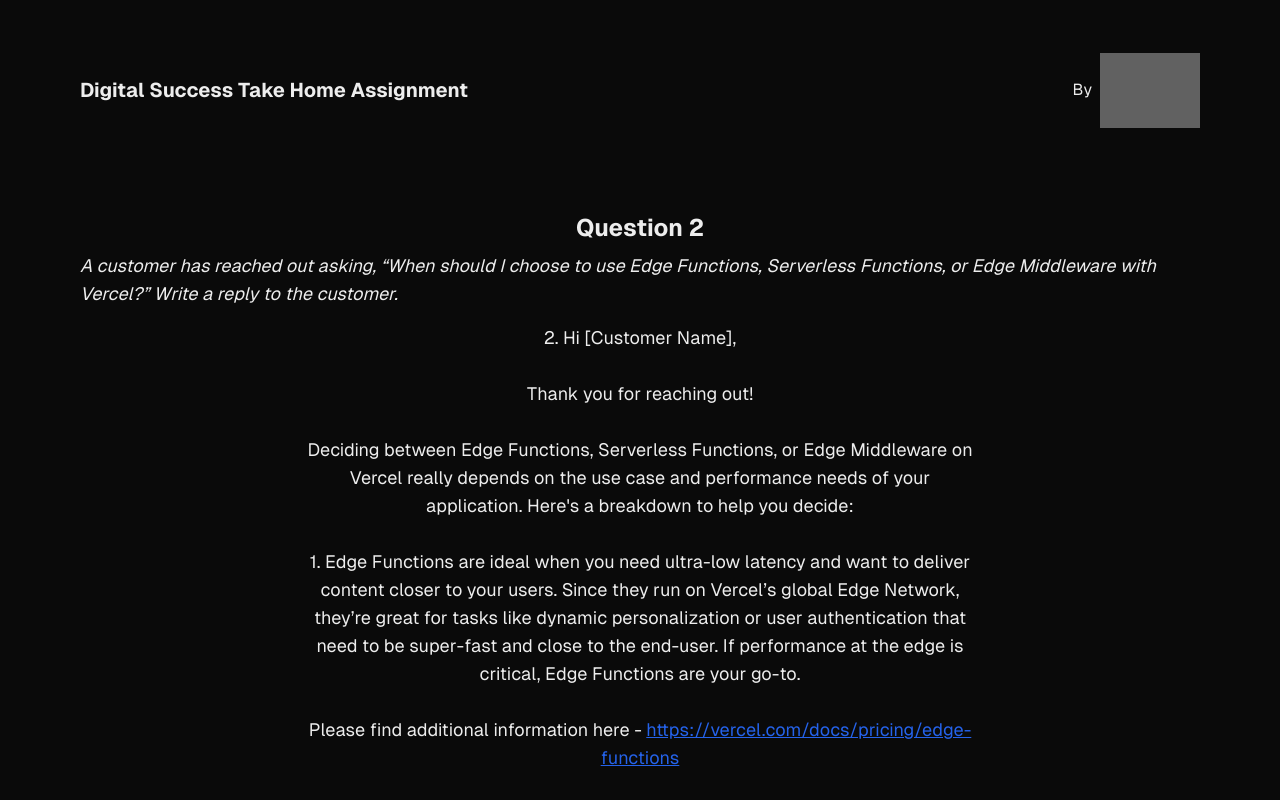
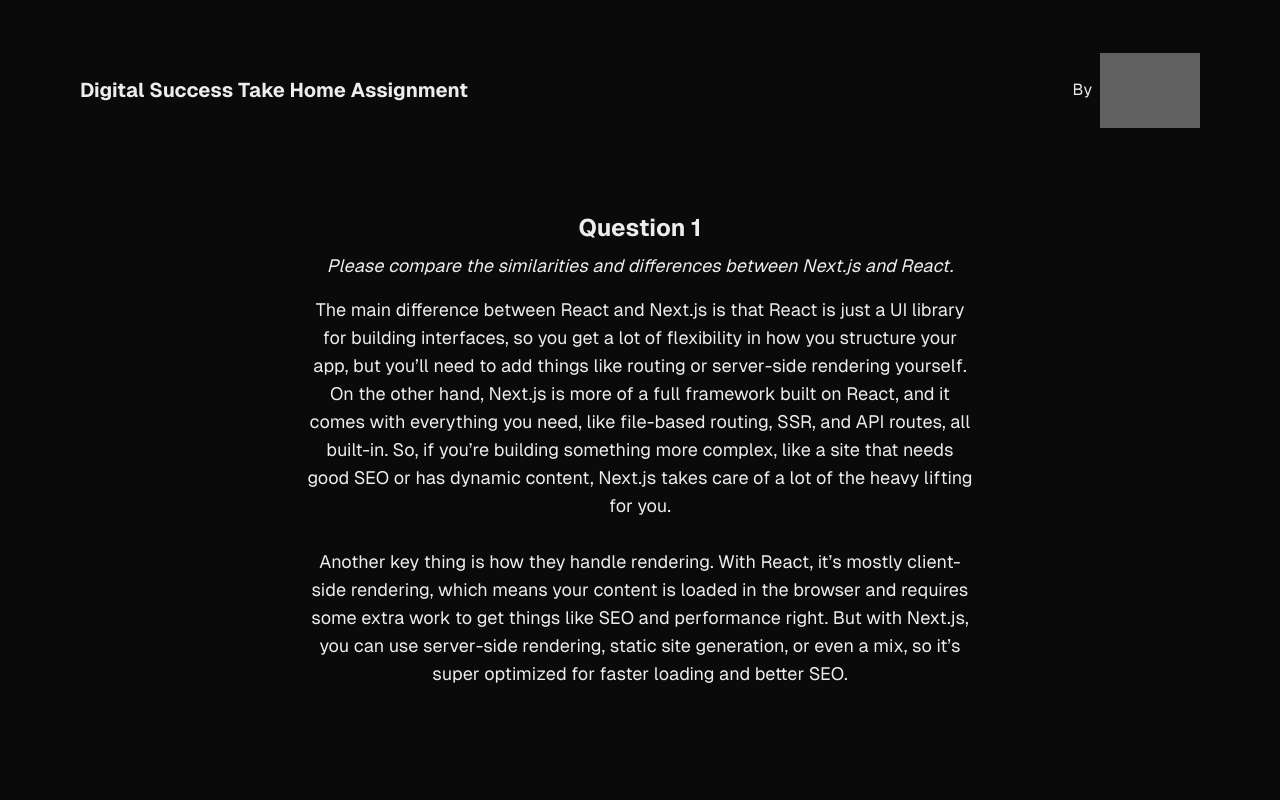
Before and after one commit to SirGejsi/nextjs-boilerplate, a Next.js app: page /questions/question2 in a window 1280 px wide. Shown: the top 800 px of the page. Built offline with nearby package versions, Linux system fonts and the light colour scheme; grey boxes are pictures that could not be loaded.

Commit message:
Update page.tsx

```diff
--- a/app/questions/question2/page.tsx
+++ b/app/questions/question2/page.tsx
@@ -20,34 +20,15 @@ export default function About() {
       </header>
 
       <main className="flex flex-col items-center">
-        <h2 className="text-2xl font-bold mt-12">Question 2</h2>
+        <h2 className="text-2xl font-bold mt-12">Question 1</h2>
         <p className="text-lg mt-2 italic">
-          A customer has reached out asking, “When should I choose to use Edge Functions, Serverless Functions, or Edge Middleware with Vercel?”
-          Write a reply to the customer.
+          Please compare the similarities and differences between Next.js and React.
         </p>
 
         <p className="text-lg mt-4 max-w-2xl text-center">
-          2. Hi [Customer Name],
+          The main difference between React and Next.js is that React is just a UI library for building interfaces, so you get a lot of flexibility in how you structure your app, but you’ll need to add things like routing or server-side rendering yourself. On the other hand, Next.js is more of a full framework built on React, and it comes with everything you need, like file-based routing, SSR, and API routes, all built-in. So, if you’re building something more complex, like a site that needs good SEO or has dynamic content, Next.js takes care of a lot of the heavy lifting for you.
           <br /><br />
-          Thank you for reaching out!
-          <br /><br />
-          Deciding between Edge Functions, Serverless Functions, or Edge Middleware on Vercel really depends on the use case and performance needs of your application. Here's a breakdown to help you decide:
-          <br /><br />
-          1. Edge Functions are ideal when you need ultra-low latency and want to deliver content closer to your users. Since they run on Vercel’s global Edge Network, they’re great for tasks like dynamic personalization or user authentication that need to be super-fast and close to the end-user. If performance at the edge is critical, Edge Functions are your go-to.
-          <br /><br />
-          Please find additional information here - <a href="https://vercel.com/docs/pricing/edge-functions" className="text-blue-600 underline">https://vercel.com/docs/pricing/edge-functions</a>
-          <br /><br />
-          2. Serverless Functions are more suited for backend logic that doesn’t require the super-fast response time of the edge. If you're handling API requests, heavy computations, or tasks that don’t need to be executed near the user (like connecting to a database), Serverless Functions work well. They’re cost-effective and scale automatically.
-          <br /><br />
-          Please find additional information here - <a href="https://vercel.com/docs/pricing/serverless-functions" className="text-blue-600 underline">https://vercel.com/docs/pricing/serverless-functions</a>
-          <br /><br />
-          3. Edge Middleware allows you to modify requests and responses before they reach a function or a page. It’s best used for things like routing, custom authentication, or geolocation-based redirects. Middleware can inspect requests and make decisions on the fly without adding much delay, offering flexibility while keeping performance high.
-          <br /><br />
-          Please find additional information here - <a href="https://vercel.com/docs/pricing/edge-middleware" className="text-blue-600 underline">https://vercel.com/docs/pricing/edge-middleware</a>
-          <br /><br />
-          Kind Regards,
-          <br />
-          Gejsi
+          Another key thing is how they handle rendering. With React, it’s mostly client-side rendering, which means your content is loaded in the browser and requires some extra work to get things like SEO and performance right. But with Next.js, you can use server-side rendering, static site generation, or even a mix, so it’s super optimized for faster loading and better SEO.
         </p>
       </main>
     </div>
```
